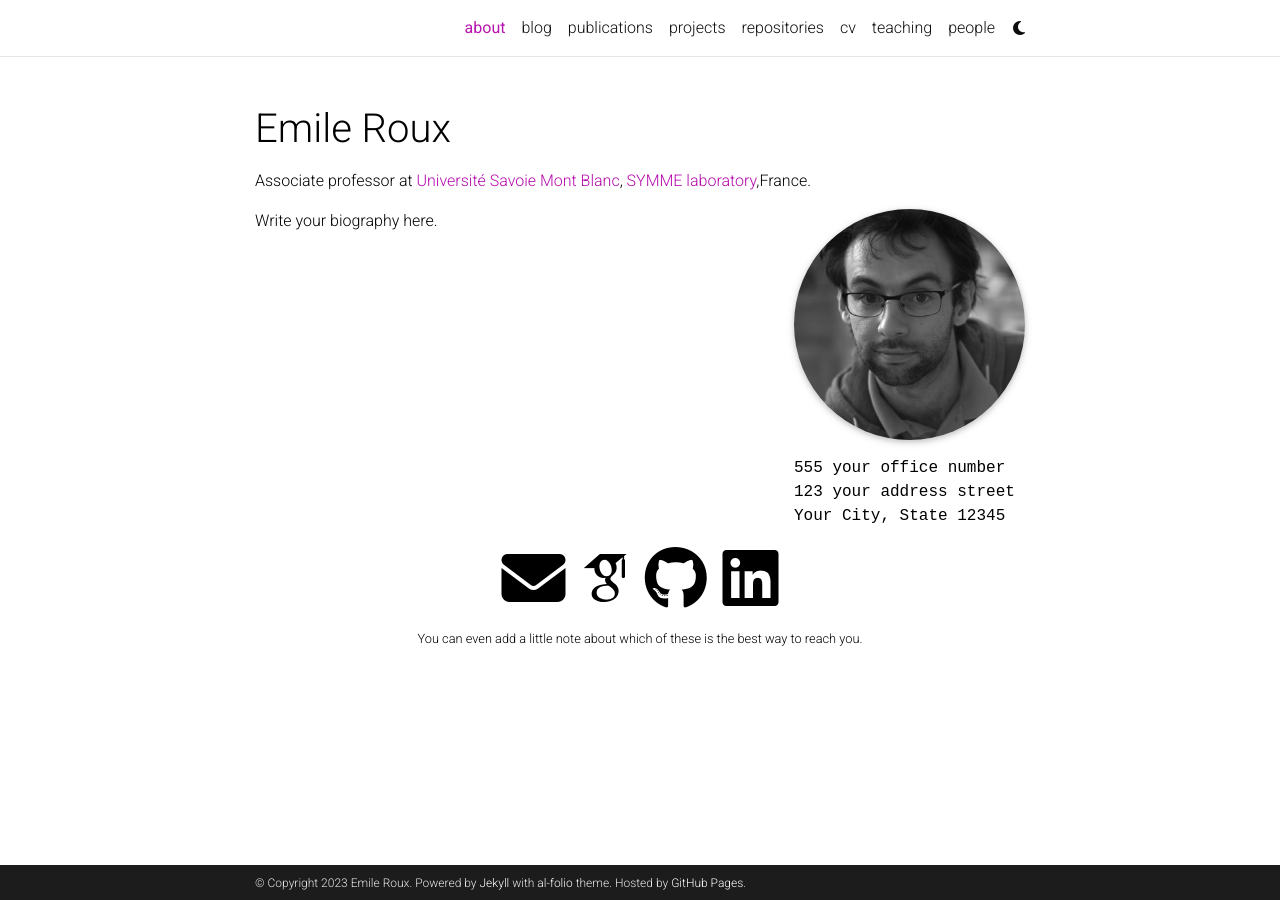
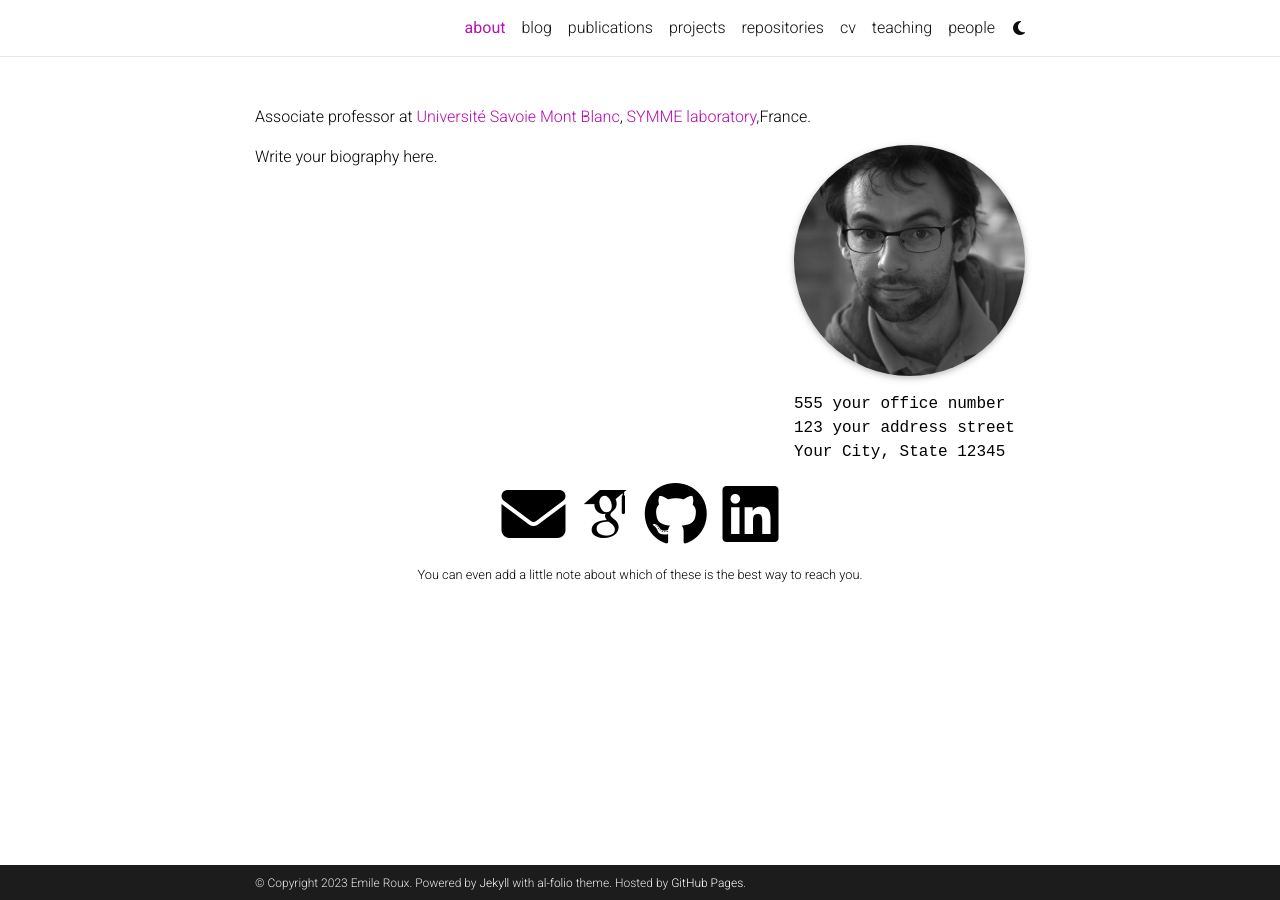
Before and after one commit to EmileRouxSMB/EmileRouxSMB.github.io, a Jekyll site: the page built from _pages/about.md, in a window 1280 px wide. Built offline with Jekyll 4.4.1, drawn with Linux system fonts in a browser that asks for light colours; full-size pictures stand in for the smaller copies a plugin makes; some web fonts are replaced; comment, search, counter and statistics services are not loaded; a style sheet for code colours, icons or effects is not loaded.

Commit message:
Update website title in _config.yml

```diff
--- a/_config.yml
+++ b/_config.yml
@@ -2,7 +2,7 @@
 # Site settings
 # -----------------------------------------------------------------------------
 
-title: Emile Roux # the website title (if blank, full name will be used instead)
+title: # the website title (if blank, full name will be used instead)
 first_name: Emile
 middle_name:
 last_name: Roux
```
